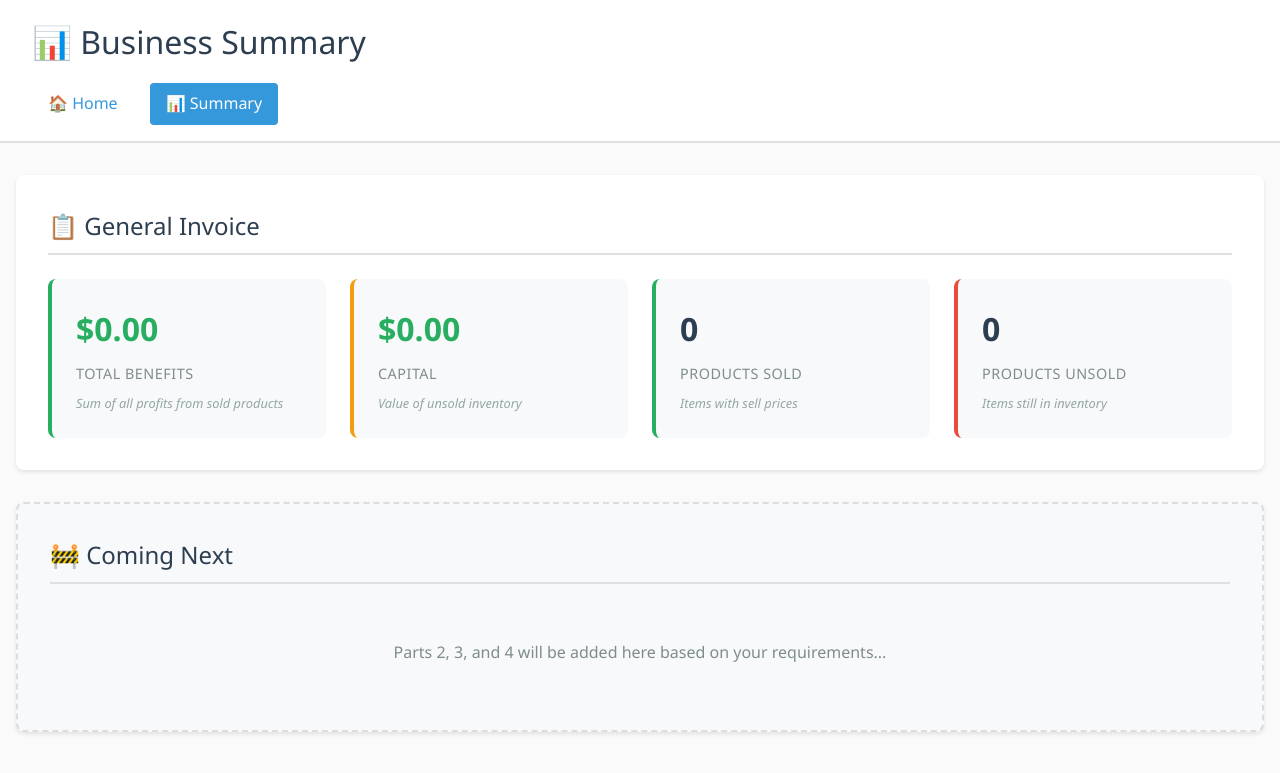
After one commit to ciscoAnass/MyBalance, a Flask app: page /summary in a window 1280 px wide. The commit adds this page. Shown: the top 773 px of the page. Run offline with Flask 3, Linux system fonts and the light colour scheme.

Commit message:
Add Summary page

```diff
--- a/app.py
+++ b/app.py
@@ -187,6 +187,45 @@ def save_all_products():
     save_products(products)
     return jsonify({'success': True})
 
+@app.route('/summary')
+def summary():
+    """Summary page with analytics"""
+    products = load_products()
+    return render_template('summary.html', products=products)
+
+@app.route('/api/summary/stats')
+def get_summary_stats():
+    """Get summary statistics"""
+    products = load_products()
+
+    # Calculate total benefits (sum of all benefits where sell_price > 0)
+    total_benefits = sum(
+        float(product.get('benefit', 0))
+        for product in products
+        if float(product.get('sell_price', 0)) > 0
+    )
+
+    # Calculate capital (sum of buy_price for unsold products)
+    # Unsold = sell_price is 0 or empty
+    capital = sum(
+        float(product.get('buy_price', 0))
+        for product in products
+        if float(product.get('sell_price', 0)) == 0
+    )
+
+    # Additional stats
+    total_products = len(products)
+    sold_products = len([p for p in products if float(p.get('sell_price', 0)) > 0])
+    unsold_products = total_products - sold_products
+
+    return jsonify({
+        'total_benefits': total_benefits,
+        'capital': capital,
+        'total_products': total_products,
+        'sold_products': sold_products,
+        'unsold_products': unsold_products
+    })
+
 @app.route('/api/providers')
 def get_providers():
     """Get all unique providers"""
--- a/templates/index.html
+++ b/templates/index.html
@@ -426,6 +426,10 @@
 <body>
     <div class="header">
         <h1>📦 Product Inventory Manager</h1>
+        <div style="margin-top: 1rem;">
+            <a href="/" style="color: #3498db; text-decoration: none; margin-right: 1rem;">🏠 Home</a>
+            <a href="/summary" style="color: #3498db; text-decoration: none;">📊 Summary</a>
+        </div>
     </div>
 
     <div class="container">
--- /dev/null
+++ b/templates/summary.html
@@ -0,0 +1,254 @@
+<!DOCTYPE html>
+<html lang="en">
+<head>
+    <meta charset="UTF-8">
+    <meta name="viewport" content="width=device-width, initial-scale=1.0">
+    <title>Summary - Product Inventory Manager</title>
+    <style>
+        * {
+            margin: 0;
+            padding: 0;
+            box-sizing: border-box;
+        }
+
+        body {
+            font-family: 'Segoe UI', Tahoma, Geneva, Verdana, sans-serif;
+            background-color: #fafafa;
+            color: #333;
+            line-height: 1.6;
+        }
+
+        .header {
+            background: white;
+            padding: 1rem 2rem;
+            border-bottom: 2px solid #e0e0e0;
+            margin-bottom: 2rem;
+        }
+
+        .header h1 {
+            color: #2c3e50;
+            font-size: 2rem;
+            font-weight: 300;
+        }
+
+        .nav-links {
+            margin-top: 1rem;
+            display: flex;
+            gap: 1rem;
+        }
+
+        .nav-link {
+            color: #3498db;
+            text-decoration: none;
+            padding: 0.5rem 1rem;
+            border-radius: 4px;
+            transition: background-color 0.2s;
+        }
+
+        .nav-link:hover {
+            background-color: #ecf0f1;
+        }
+
+        .nav-link.active {
+            background-color: #3498db;
+            color: white;
+        }
+
+        .container {
+            max-width: 1400px;
+            margin: 0 auto;
+            padding: 0 1rem;
+        }
+
+        .section {
+            background: white;
+            padding: 2rem;
+            border-radius: 8px;
+            box-shadow: 0 2px 4px rgba(0,0,0,0.1);
+            margin-bottom: 2rem;
+        }
+
+        .section h2 {
+            color: #2c3e50;
+            font-size: 1.5rem;
+            font-weight: 400;
+            margin-bottom: 1.5rem;
+            border-bottom: 2px solid #e0e0e0;
+            padding-bottom: 0.5rem;
+        }
+
+        .stats-grid {
+            display: grid;
+            grid-template-columns: repeat(auto-fit, minmax(250px, 1fr));
+            gap: 1.5rem;
+            margin-top: 1.5rem;
+        }
+
+        .stat-card {
+            background: #f8f9fa;
+            padding: 1.5rem;
+            border-radius: 8px;
+            border-left: 4px solid #3498db;
+            transition: transform 0.2s;
+        }
+
+        .stat-card:hover {
+            transform: translateY(-2px);
+        }
+
+        .stat-card.benefits {
+            border-left-color: #27ae60;
+        }
+
+        .stat-card.capital {
+            border-left-color: #f39c12;
+        }
+
+        .stat-card.sold {
+            border-left-color: #27ae60;
+        }
+
+        .stat-card.unsold {
+            border-left-color: #e74c3c;
+        }
+
+        .stat-value {
+            font-size: 2rem;
+            font-weight: 600;
+            color: #2c3e50;
+            margin-bottom: 0.5rem;
+        }
+
+        .stat-label {
+            color: #7f8c8d;
+            font-size: 0.9rem;
+            text-transform: uppercase;
+            letter-spacing: 0.5px;
+        }
+
+        .stat-description {
+            color: #95a5a6;
+            font-size: 0.8rem;
+            margin-top: 0.5rem;
+            font-style: italic;
+        }
+
+        .loading {
+            text-align: center;
+            padding: 2rem;
+            color: #7f8c8d;
+        }
+
+        .currency {
+            color: #27ae60;
+            font-weight: 600;
+        }
+
+        .currency.negative {
+            color: #e74c3c;
+        }
+
+        @media (max-width: 768px) {
+            .stats-grid {
+                grid-template-columns: 1fr;
+            }
+
+            .header {
+                padding: 1rem;
+            }
+
+            .section {
+                padding: 1.5rem;
+            }
+        }
+    </style>
+</head>
+<body>
+    <div class="header">
+        <h1>📊 Business Summary</h1>
+        <div class="nav-links">
+            <a href="/" class="nav-link">🏠 Home</a>
+            <a href="/summary" class="nav-link active">📊 Summary</a>
+        </div>
+    </div>
+
+    <div class="container">
+        <!-- Part 1: General Invoice -->
+        <div class="section">
+            <h2>📋 General Invoice</h2>
+            <div class="loading" id="loading">Loading summary data...</div>
+
+            <div class="stats-grid" id="statsGrid" style="display: none;">
+                <div class="stat-card benefits">
+                    <div class="stat-value currency" id="totalBenefits">$0.00</div>
+                    <div class="stat-label">Total Benefits</div>
+                    <div class="stat-description">Sum of all profits from sold products</div>
+                </div>
+
+                <div class="stat-card capital">
+                    <div class="stat-value currency" id="capital">$0.00</div>
+                    <div class="stat-label">Capital</div>
+                    <div class="stat-description">Value of unsold inventory</div>
+                </div>
+
+                <div class="stat-card sold">
+                    <div class="stat-value" id="soldProducts">0</div>
+                    <div class="stat-label">Products Sold</div>
+                    <div class="stat-description">Items with sell prices</div>
+                </div>
+
+                <div class="stat-card unsold">
+                    <div class="stat-value" id="unsoldProducts">0</div>
+                    <div class="stat-label">Products Unsold</div>
+                    <div class="stat-description">Items still in inventory</div>
+                </div>
+            </div>
+        </div>
+
+        <!-- Placeholder for Part 2, 3, 4 -->
+        <div class="section" style="background: #f8f9fa; border: 2px dashed #ddd;">
+            <h2>🚧 Coming Next</h2>
+            <p style="color: #7f8c8d; text-align: center; padding: 2rem;">
+                Parts 2, 3, and 4 will be added here based on your requirements...
+            </p>
+        </div>
+    </div>
+
+    <script>
+        // Load summary data when page loads
+        document.addEventListener('DOMContentLoaded', function() {
+            loadSummaryData();
+        });
+
+        async function loadSummaryData() {
+            try {
+                const response = await fetch('/api/summary/stats');
+                const data = await response.json();
+
+                // Update the display
+                document.getElementById('totalBenefits').textContent = formatCurrency(data.total_benefits);
+                document.getElementById('capital').textContent = formatCurrency(data.capital);
+                document.getElementById('soldProducts').textContent = data.sold_products;
+                document.getElementById('unsoldProducts').textContent = data.unsold_products;
+
+                // Show stats and hide loading
+                document.getElementById('loading').style.display = 'none';
+                document.getElementById('statsGrid').style.display = 'grid';
+
+            } catch (error) {
+                console.error('Error loading summary data:', error);
+                document.getElementById('loading').textContent = 'Error loading data. Please try again.';
+            }
+        }
+
+        function formatCurrency(amount) {
+            const num = parseFloat(amount);
+            return new Intl.NumberFormat('en-US', {
+                style: 'currency',
+                currency: 'USD',
+                minimumFractionDigits: 2
+            }).format(num);
+        }
+    </script>
+</body>
+</html>
```
